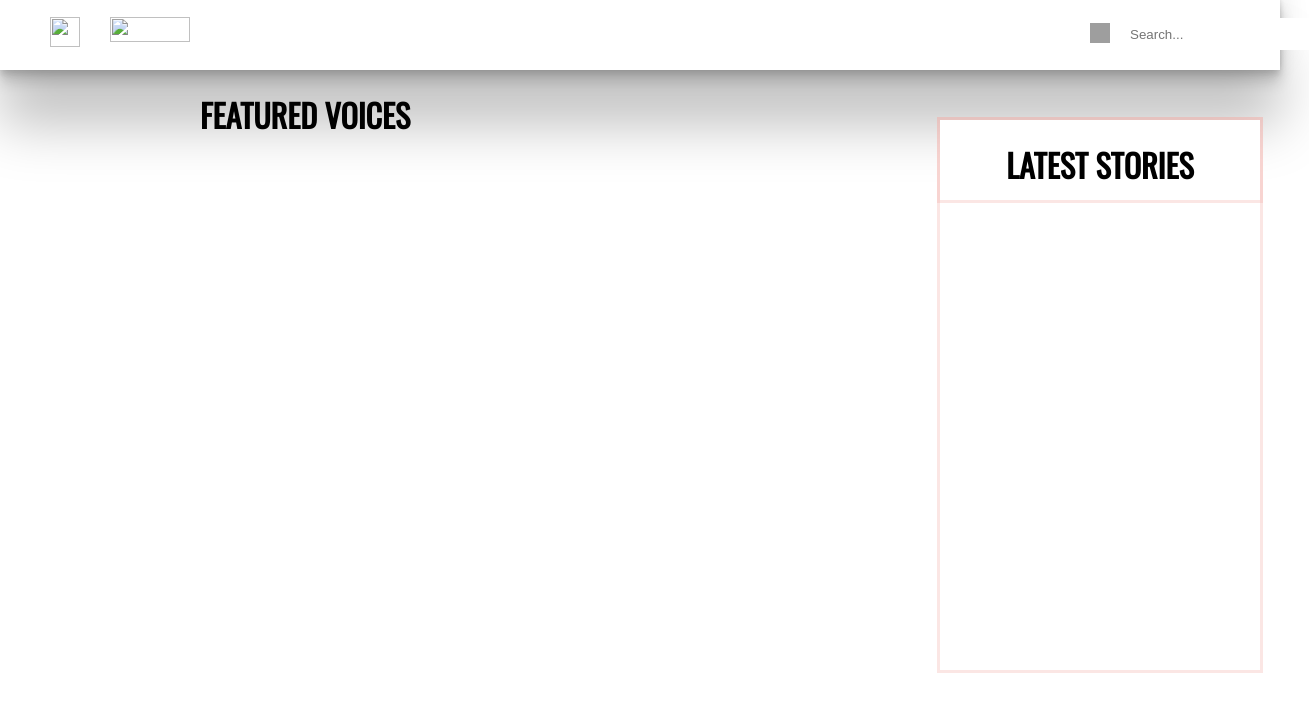
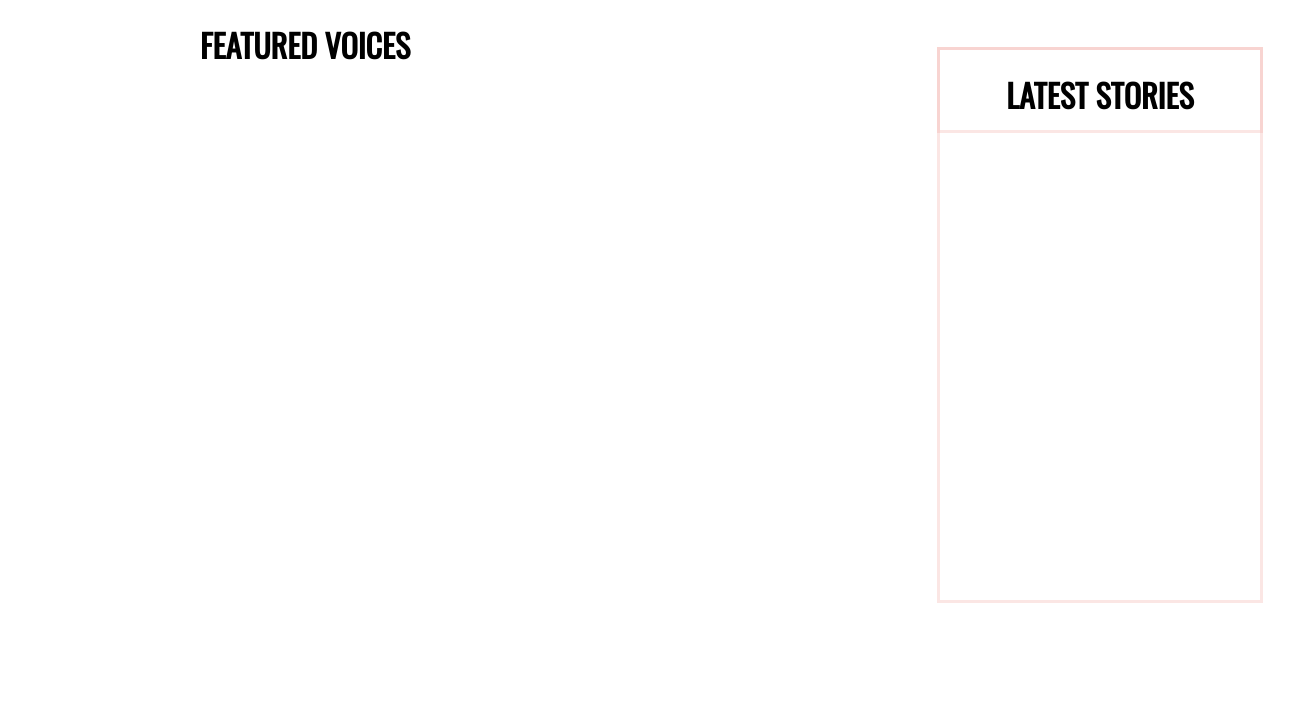
Before and after one commit to Tulveer18/Deeologic_assignment, a plain HTML site: page index.html in a window 1280 px wide. Shown: the whole page, 1309 px wide, since content can reach past the window. Drawn offline with nearby package versions, Linux system fonts and the light colour scheme; no server answers; grey boxes are pictures that could not be loaded.

Commit message:
Update index.html

```diff
--- a/index.html
+++ b/index.html
@@ -6,17 +6,10 @@
     <meta name="viewport" content="width=device-width, initial-scale=1.0">
     <link rel="stylesheet" href="./styles/index.css">
     <title>TIME | Current & Breaking News</title>
-    <link rel="icon" href="./images/title.png" type="image/icon type">
+
 </head>
 <body>
-    <div id="container">
 
-        <div id="navbar">
-            <img id="menu" src="./images/menu.gif" alt="">
-            <img id="logo" src="./images/logo.png" alt="">
-            <img id="search_icon" src="https://img.icons8.com/ios-glyphs/30/undefined/search--v1.png"/>
-            <input type="text" id="search" placeholder="Search...">
-        </div>
 
         <div id="content">
 
@@ -32,7 +25,7 @@
             </div>
         </div>
 
-    </div>
+
 </body>
 </html>
 
```
